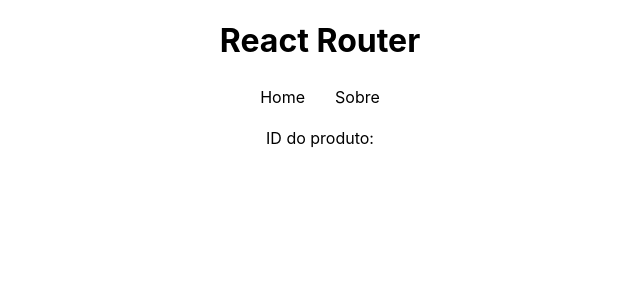
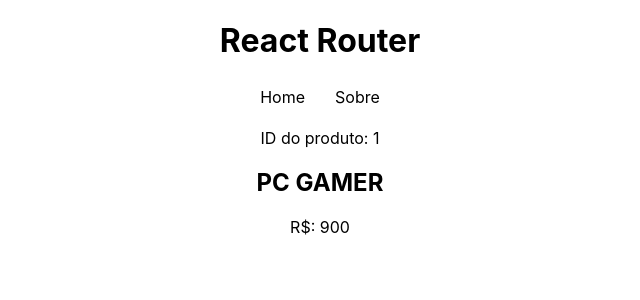
Before and after one commit to YuriCF1/Proj.Study-React-8, a React (Create React App) app in the folder react-router/: page /products/1 in a window 1280 px wide. Shown: the top 300 px of the page, without its empty margins (320-960 px from the left). Built offline with nearby package versions, Linux system fonts and the light colour scheme; data requests are answered from the project's data file.

Commit message:
Creating the list inside the products details using data from useFetch

```diff
--- a/react-router/src/App.js
+++ b/react-router/src/App.js
@@ -26,7 +26,7 @@
           <Route path="/" element={<Home />} />
           <Route path="/about" element={<About />} />
           {/* 4 - Rota dinâmica */}
-          <Route path="/products/:id" element={<Product />}></Route>
+          <Route path="/products/:idUrl" element={<Product />}></Route>
         </Routes>
       </BrowserRouter>
     </div>
--- a/react-router/src/pages/Product.js
+++ b/react-router/src/pages/Product.js
@@ -6,12 +6,27 @@
 
 const Product = () => {
   // 4 -  Rotda dinâmica
-  const { idUrl } = useParams(); //O 'idUrl' pode ser qualquer nome. Ele faz referência ao id da url chmada em products, no App.js
+  const { idUrl } = useParams(); //O 'idUrl' faz referência ao idUrl da url chmada em 'products', no App.js
+
+  //5 - Carregamento dado individual
+  const url = "http://localhost:3001/products/" + idUrl;
+  const {data: product, loading, error} = useFetch(url)
+
+  console.log(product);
   return (
     <>
       <p>ID do produto: {idUrl}</p>
+      {error && <p>Ocorreu um erro...</p>}
+      {loading && <p>Carregando...</p>}
+      {product && (
+        <div>
+          <h2>{product.name}</h2>
+          <p>R$: {product.price}</p>
+        </div>
+
+      )}
     </>
-  );
+  ) ;
 };
 
 export default Product;
```
